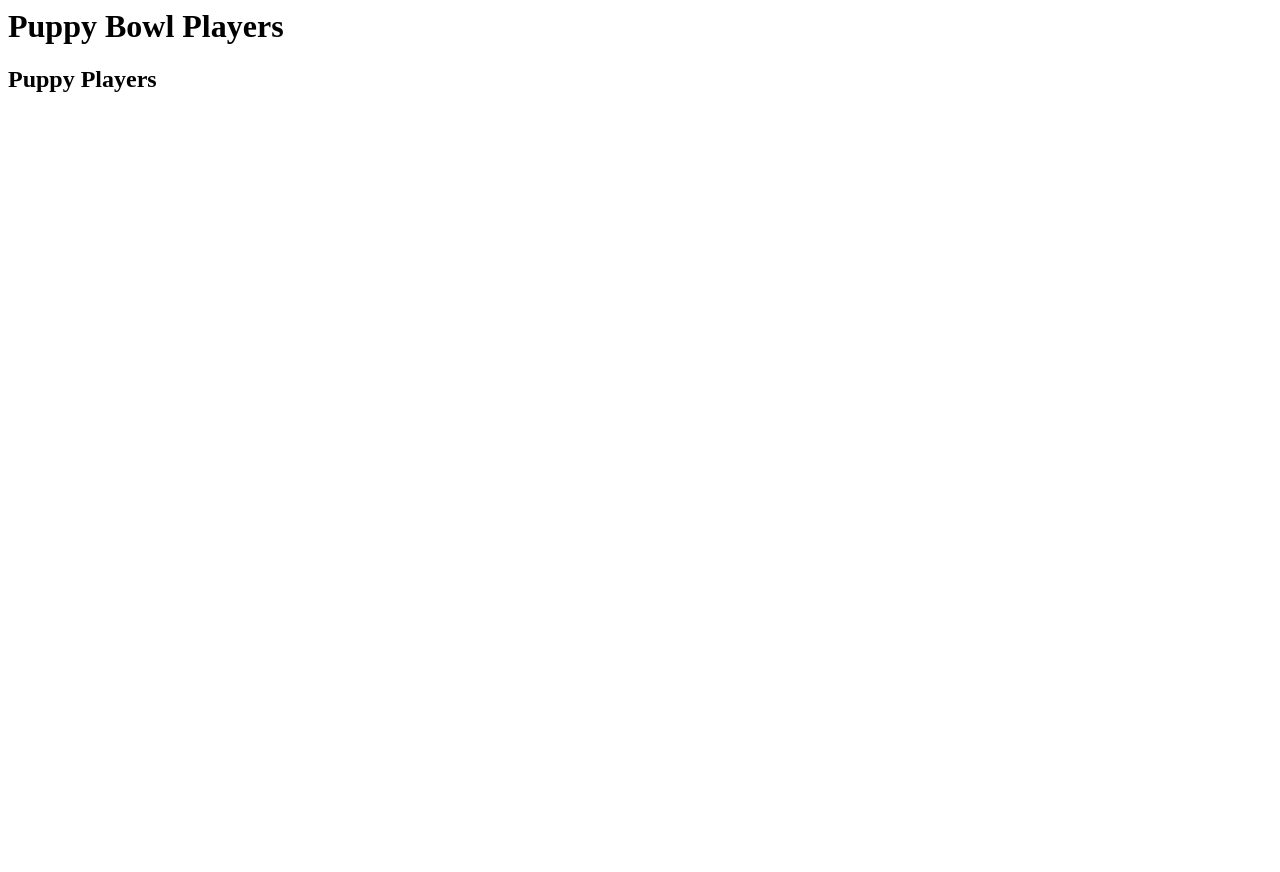
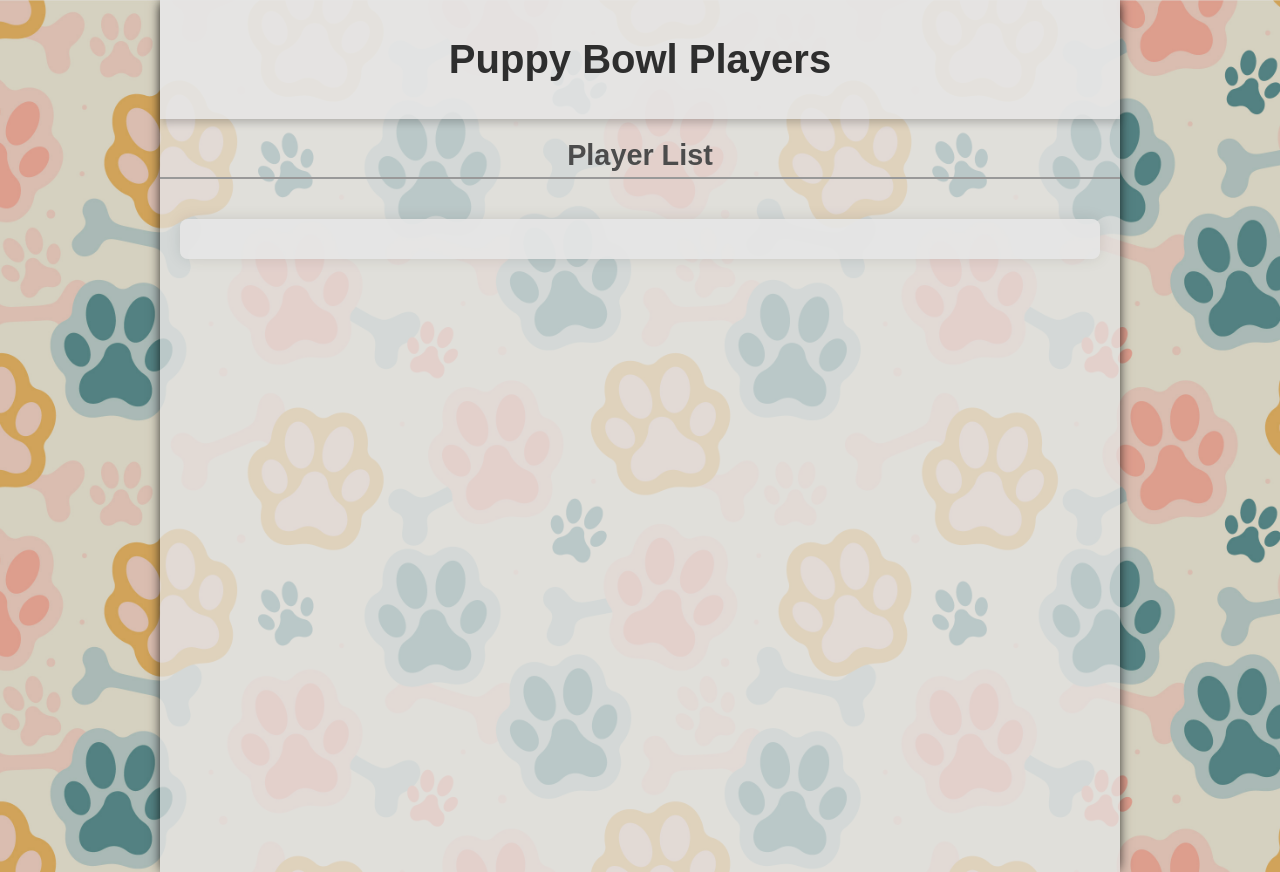
Before and after one commit to kdonovan628/puppy-bowl, a plain HTML site: page index.html in a window 1280 px wide. Before the commit the page ends 800 px from the top, so only its background shows below. Drawn offline with Linux system fonts and the light colour scheme; no server answers.

Commit message:
update CSS styling

```diff
--- a/index.html
+++ b/index.html
@@ -7,8 +7,8 @@
   <body>
     <header>
       <h1>Puppy Bowl Players</h1>
-      <h2>Puppy Players</h2>
     </header>
+      <h2>Player List</h2>
     <main></main>
   </body>
 </html>
--- a/index.js
+++ b/index.js
@@ -12,7 +12,7 @@ const renderAllPlayers = async () => {
     const players = playerData.data.players;
 
     // grab list element from HTML
-    const playerNameList = document.createElement(`ol`);
+    const playerNameList = document.createElement(`ul`);
 
     // loop through the player data
     players.forEach(player => {
--- a/styles.css
+++ b/styles.css
@@ -1,3 +1,76 @@
+html {
+  width: 100%;
+  background-image: url(images/10223960.jpg);
+  background-position: center;
+  background-size: cover;
+  height: 109vh;
+  filter: brightness(0.9);
+}
+
+body {
+  display: flex;
+  background-color: #ffffffb4;
+  box-shadow: 0 0 12px -2px black;
+  padding: 0;
+  max-width: 960px;
+  margin: 0 auto;
+  flex-direction: column;
+}
+
+header {
+  background-color: rgba(255, 255, 255, 0.8);
+  text-align: center;
+  padding: 10px;
+  box-shadow: 0 4px 8px rgba(0, 0, 0, 0.2);
+  font-family: Arial, Helvetica, sans-serif;
+}
+
+header h1 {
+  font-size: 2.5em;
+  color: #333;
+  font-family: Arial, Helvetica, sans-serif;
+}
+
+h2 {
+  text-align: center;
+  margin: 20px 0;
+  font-size: 1.8em;
+  color: #555;
+  border-bottom: 2px solid #aaa;
+  padding-bottom: 5px;
+  font-family: Arial, Helvetica, sans-serif;
+}
+
+main {
+  background-color: rgba(255, 255, 255, 0.9);
+  padding: 20px;
+  border-radius: 8px;
+  box-shadow: 0 0 15px rgba(0, 0, 0, 0.1);
+  margin: 20px;
+  font-size: 20px;
+  font-family: Arial, Helvetica, sans-serif;
+  text-align: center;
+}
+
+ul {
+  list-style-type: none;
+  padding: 0;
+  text-align: left;
+  font-family: Arial, Helvetica, sans-serif;
+}
+
 img {
-  max-width: 500px;
+  border-radius: 50%;
+  max-width: 300px;
+  margin: 10px auto;
+  display: block;
 }
+
+ul li {
+  background-image: url('https://www.citypng.com/public/uploads/preview/black-outline-animal-paw-transparent-background-735811696684663ymgqp8spwx.png');
+  background-size: 16px 16px;
+  background-repeat: no-repeat;
+  background-position: 0 5px;
+  padding-left: 25px;
+  font-family: Arial, Helvetica, sans-serif;
+}
```
Also changed, not shown: images/10223960.jpg (added).
